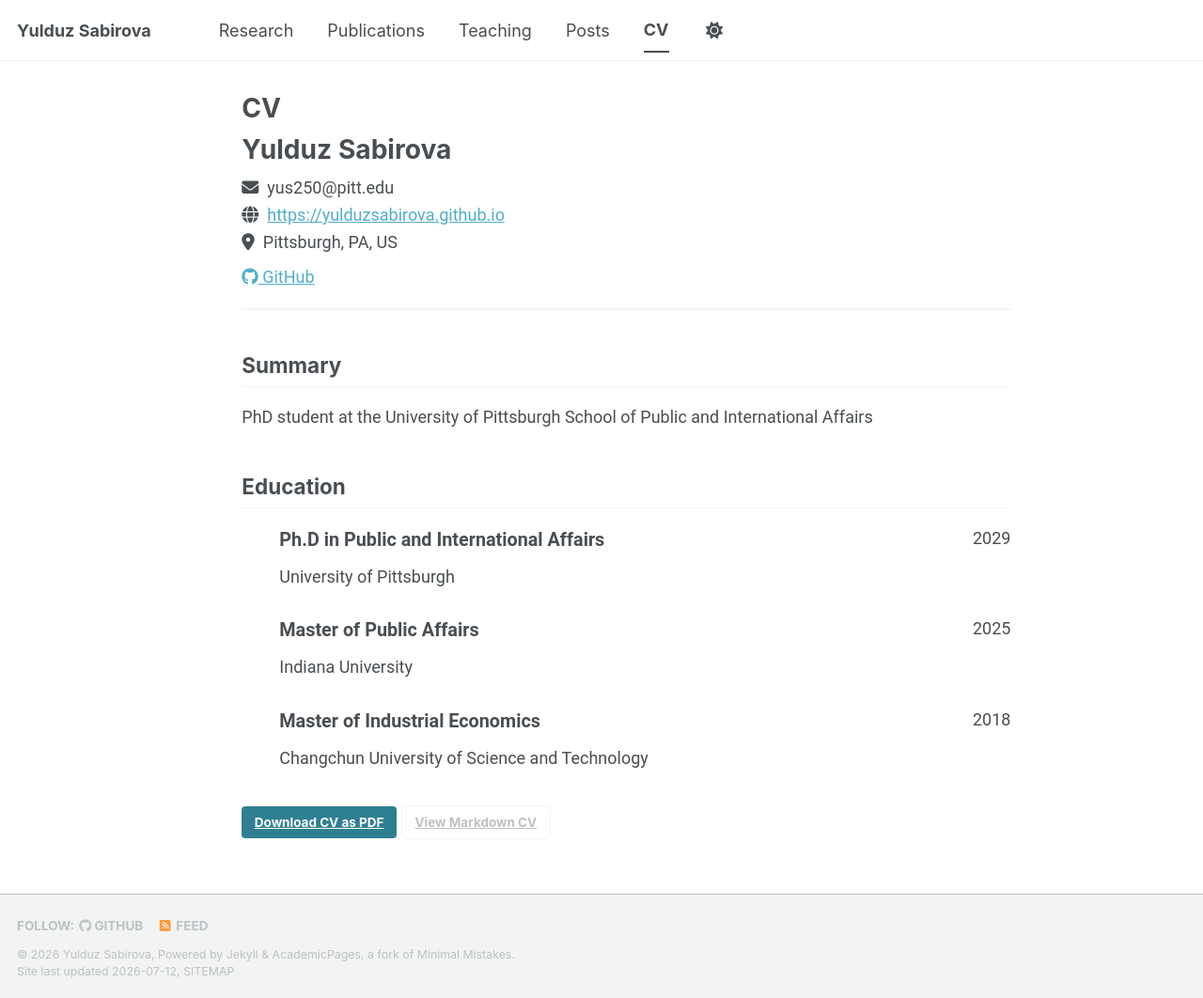
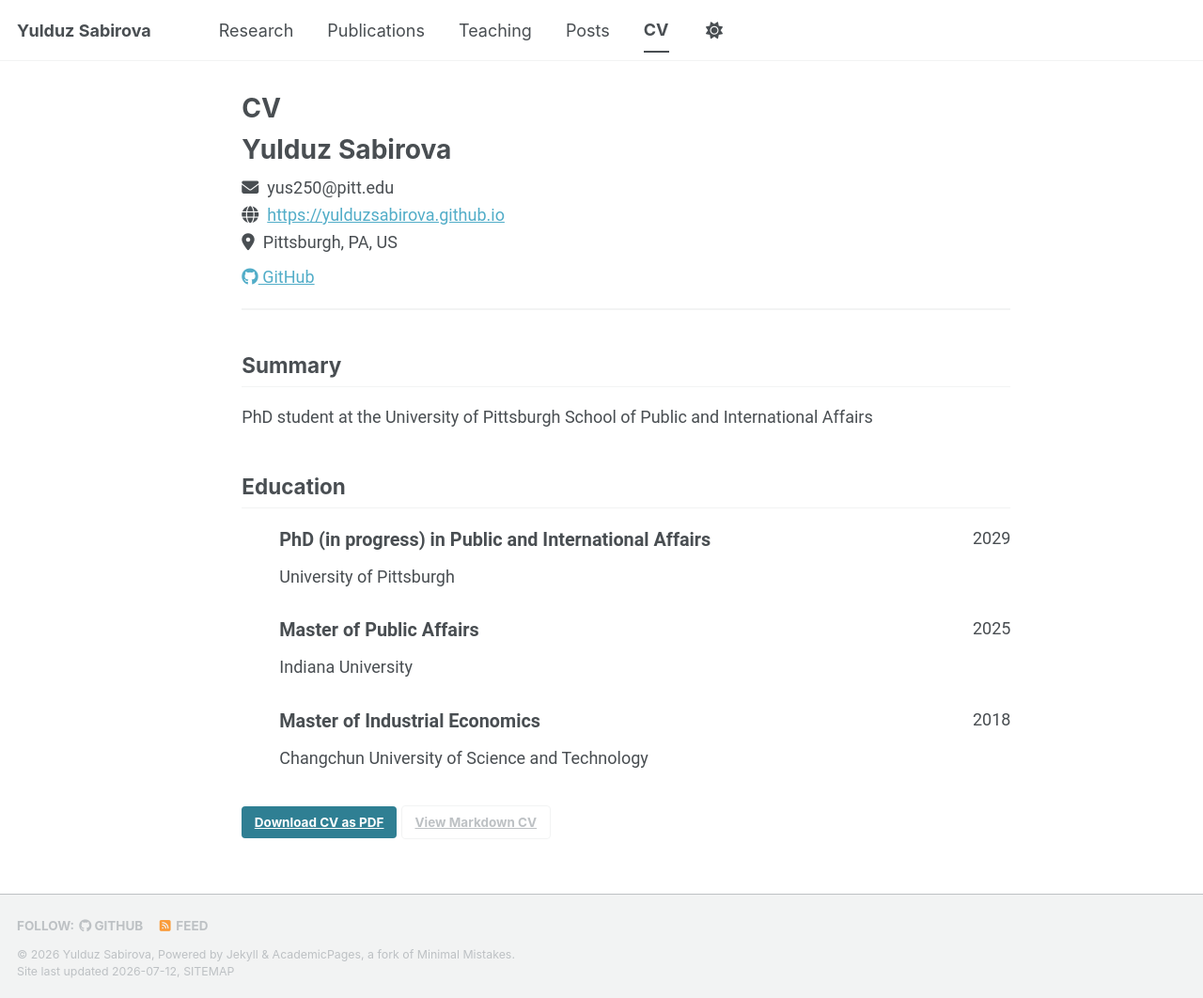
Before and after one commit to yulduzsabirova/yulduzsabirova.github.io, a Jekyll site: the page built from _pages/cv-json.md, in a window 1280 px wide and 1062 px high. Shown: the whole window at 94% size. Built offline with Jekyll 4.4.1, drawn with Linux system fonts in a browser that asks for light colours; a style sheet for code colours, icons or effects is not loaded.

Commit message:
Update cv.json

```diff
--- a/_data/cv.json
+++ b/_data/cv.json
@@ -23,7 +23,7 @@
   "education": [
     {
       "institution": "University of Pittsburgh",
-      "area": "Ph.D in Public and International Affairs",
+      "area": "PhD (in progress) in Public and International Affairs",
       "studyType": "",
       "startDate": "2025",
       "endDate": "2029",
```
